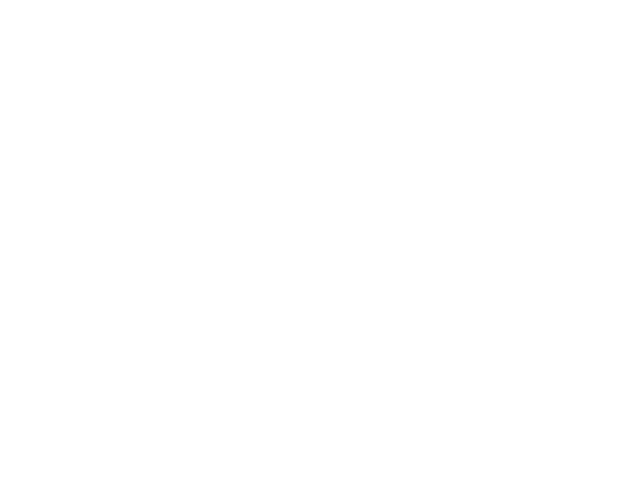
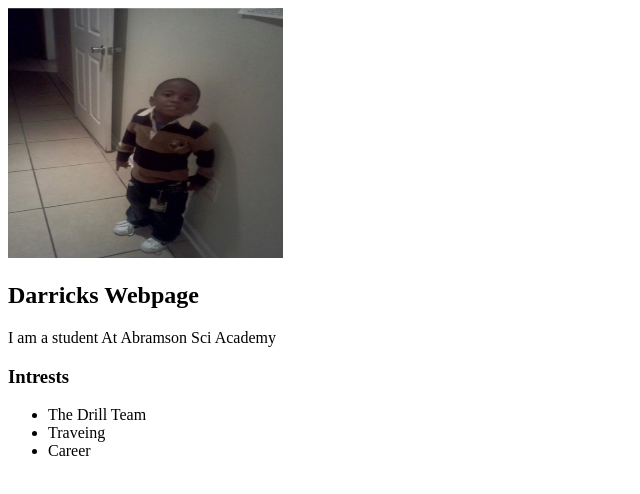
Before and after one commit to Darricktillman/Darricktillman.github.io, a plain HTML site: page index.html in a window 1280 px wide. Shown: the whole page, without its empty margins (0-640 px from the left). Drawn offline with Linux system fonts and the light colour scheme.

Commit message:
add index.html and css files

```diff
--- a/index.html
+++ b/index.html
@@ -1,17 +1,34 @@
 <!DOCTYPE HTML>
 <html>
+
 <head>
    <title>Darrick's Amazing website </title>
 </head>
+
 <body>
    <! -- All content goes here -->
+      <!--sideabr section-->
+      <div>
+         <img src="IMG_4001.jpg" width="275" height="250">
+      </div>
       <div>
          <nav>
 
          </nav>
 
          <main>
-<div></div>
+            <div>
+               <h2>Darricks Webpage</h2>
+               <p>I am a student At Abramson Sci Academy</p>
+               <!-- Intrests Section -->
+            </div>
+            <h3>Intrests</h3>
+            <ul>
+               <li>The Drill Team</li>
+               <li>Traveing </li>
+               <li>Career</li>
+            </ul>
          </main>
       </div>
+
 </html>
--- a/style.css
+++ b/style.css
@@ -0,0 +1,4 @@
+li{
+    color:orange;
+    Background-color:black;
+}
```
Also changed, not shown: IMG_4001.jpg (added). Lines whose indentation alone changed are shown as unchanged.
